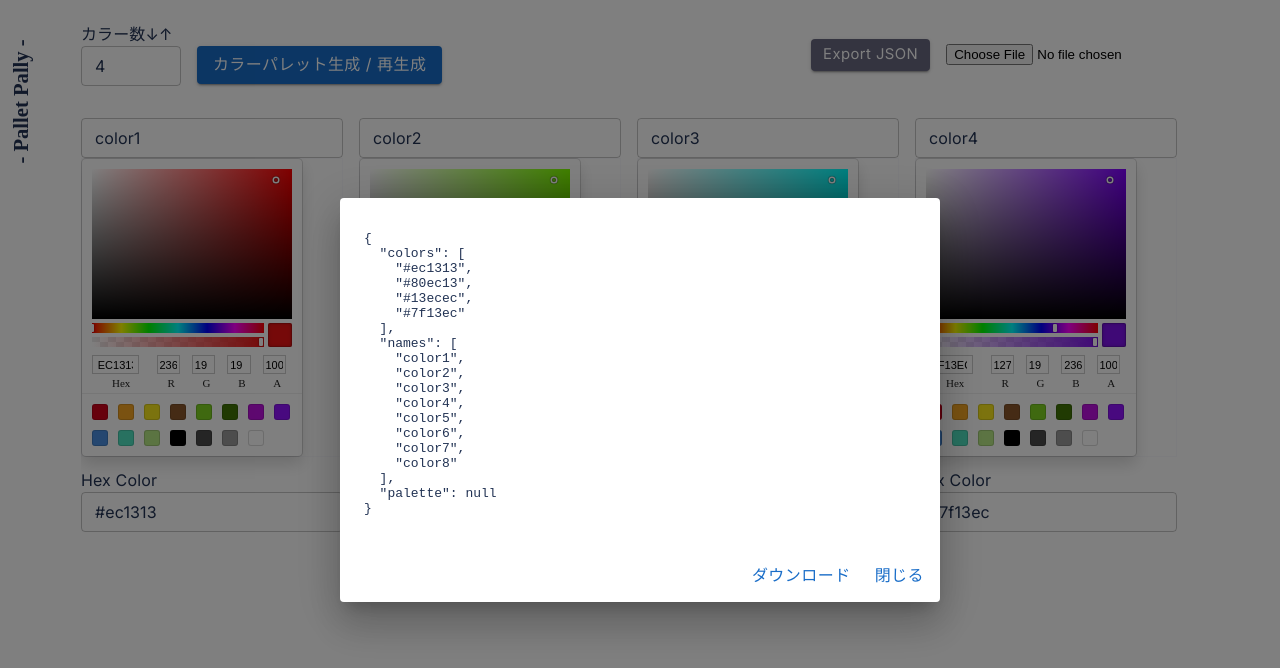
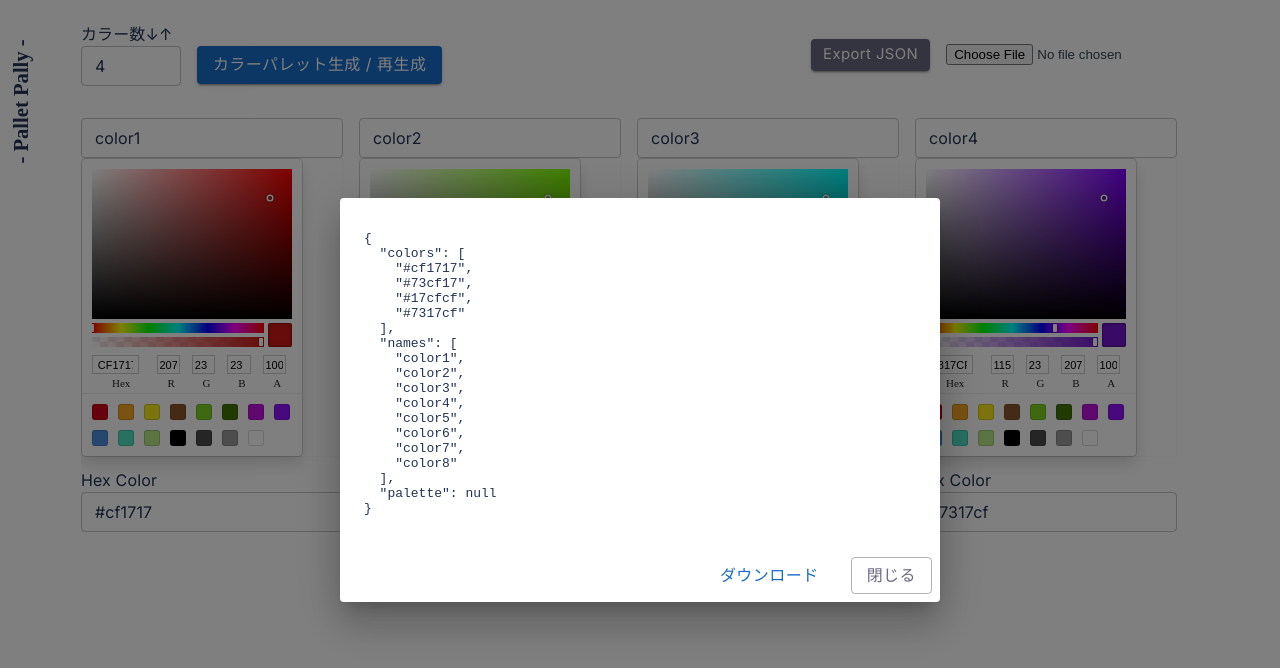
Before and after one commit to BoxPistols/PalettePally-ColorPicker2.0, a Next.js app: page / in a window 1280 px wide. Both pictures are taken after a click on the button "Export JSON". Shown: the top 668 px of the page. Built offline with nearby package versions, Linux system fonts and the light colour scheme.

Commit message:
file spread

```diff
--- /dev/null
+++ b/src/components/ColorInputField.tsx
@@ -0,0 +1,70 @@
+import React, { useEffect, useState } from "react"
+import { Box, TextField, styled, InputLabel } from "@mui/material"
+import { SketchPicker } from "react-color"
+
+type ColorInputFieldProps = {
+  color: string
+  onChange: (newColor: string) => void
+}
+
+const FlexBox = styled(Box)`
+  display: flex;
+  align-items: center;
+`
+
+const StyledInputLabel = styled(InputLabel)`
+  && {
+    transform: none !important;
+    transition: none !important;
+  }
+`
+
+function ColorInputField({ color, onChange }: ColorInputFieldProps) {
+  const [isMounted, setIsMounted] = useState(false)
+
+  useEffect(() => {
+    setIsMounted(true)
+  }, [])
+
+  return (
+    <Box
+      sx={{
+        display: "block",
+        pb: 2,
+        overflow: "auto",
+        maxWidth: "90vw",
+      }}
+    >
+      <FlexBox
+        sx={{
+          mb: 1.5,
+          gap: 1,
+          border: "1px solid #f9f9fc",
+        }}
+      >
+        {isMounted && (
+          <SketchPicker
+            color={color}
+            onChange={(updatedColor: { hex: string }) =>
+              onChange(updatedColor.hex)
+            }
+          />
+        )}
+      </FlexBox>
+      <StyledInputLabel shrink={false} htmlFor="hex-color" size="small">
+        Hex Color
+      </StyledInputLabel>
+      <TextField
+        id="hex-color"
+        value={color}
+        onChange={(e: React.ChangeEvent<HTMLInputElement>) =>
+          onChange(e.target.value)
+        }
+        size="small"
+        sx={{ pl: 0 }}
+      />
+    </Box>
+  )
+}
+
+export default ColorInputField
--- a/src/components/ColorPicker.tsx
+++ b/src/components/ColorPicker.tsx
@@ -1,17 +1,10 @@
 import React, { ChangeEvent, useEffect, useState } from "react"
-import {
-  Box,
-  TextField,
-  Button,
-  Grid,
-  Dialog,
-  DialogContent,
-  DialogActions,
-  styled,
-  InputLabel,
-} from "@mui/material"
-import { SketchPicker } from "react-color"
+import { Box, TextField, Button, styled, InputLabel } from "@mui/material"
 import chroma from "chroma-js"
+import ColorInputField from "./ColorInputField"
+import PaletteGrid from "./PaletteGrid"
+import DialogBox from "./DialogBox"
+import { getCurrentFormattedDate, downloadJSON } from "./utils"
 
 type ColorInputFieldProps = {
   color: string
@@ -39,66 +32,26 @@ const StyledInputLabel = styled(InputLabel)`
   }
 `
 
-function ColorInputField({ color, onChange }: ColorInputFieldProps) {
-  return (
-    <>
-      <Box
-        sx={{
-          display: "block",
-          pb: 2,
-          overflow: "auto",
-          maxWidth: "90vw",
-        }}
-      >
-        <FlexBox
-          sx={{
-            mb: 1.5,
-            gap: 1,
-            border: "1px solid #f9f9fc",
-          }}
-        >
-          <SketchPicker
-            color={color}
-            onChange={(updatedColor: { hex: string }) =>
-              onChange(updatedColor.hex)
-            }
-          />
-        </FlexBox>
-        <StyledInputLabel shrink={false} htmlFor="hex-color" size="small">
-          Hex Color
-        </StyledInputLabel>
-        <TextField
-          id="hex-color"
-          value={color}
-          onChange={(e: React.ChangeEvent<HTMLInputElement>) =>
-            onChange(e.target.value)
-          }
-          size="small"
-          sx={{ pl: 0 }}
-        />
-      </Box>
-    </>
-  )
-}
-
 function ColorPicker() {
   const [numColors, setNumColors] = useState(4)
   const [color, setColor] = useState<string[]>([])
-  const [palette, setPalette] = useState<PaletteType | null>(null)
+  const [palette, setPalette] = useState<
+    { [colorName: string]: { [shade: string]: string } }[] | null
+  >(null)
   const [colorNames, setColorNames] = useState(
     Array.from({ length: numColors }, (_, i) => `color${i + 1}`)
   )
 
   const [showDialog, setShowDialog] = useState(false)
   const [dialogContent, setDialogContent] = useState("")
-
   useEffect(() => {
     if (numColors > color.length) {
       const additionalColors = Array.from(
         { length: numColors - color.length },
         (_, i) =>
-          chroma.hsl(((i + color.length) * 360) / numColors, 0.85, 0.5).hex()
+          chroma.hsl(((i + color.length) * 360) / numColors, 0.8, 0.45).hex()
       )
+
       setColor((prevColors) => [...prevColors, ...additionalColors])
       setColorNames((prevNames) => [
         ...prevNames,
@@ -113,7 +66,7 @@ function ColorPicker() {
     }
   }, [color.length, numColors])
 
-  function handleGenerateClick() {
+  const handleGenerateClick = () => {
     const newPalette = color.map((c, idx) => {
       const baseColor = chroma(c)
       const baseHSL = baseColor.hsl()
@@ -121,10 +74,10 @@ function ColorPicker() {
       const adjustedColors = Object.fromEntries(
         Object.entries(shades).map(([shade, adjustment]) => {
           if (shade === "main") {
-            return [shade, baseColor.hex()] // mainカラーは元の色と一致させる
+            return [shade, baseColor.hex()]
           }
           const [h, s, l] = baseHSL
-          return [shade, chroma.hsl(h, s * 0.85, l + adjustment * 0.1).hex()]
+          return [shade, chroma.hsl(h, s * 0.8, l + adjustment * 0.1).hex()]
         })
       )
 
@@ -135,22 +88,7 @@ function ColorPicker() {
 
   const handleColorNameChange = (index: number, newName: string) => {
     const newColorNames = [...colorNames]
-    const oldName = newColorNames[index]
     newColorNames[index] = newName
-
-    if (palette) {
-      const newPalette = palette.map((colorGroup) => {
-        if (colorGroup[oldName]) {
-          const updatedGroup = { ...colorGroup }
-          updatedGroup[newName] = updatedGroup[oldName]
-          delete updatedGroup[oldName]
-          return updatedGroup
-        }
-        return colorGroup
-      })
-      setPalette(newPalette)
-    }
-
     setColorNames(newColorNames)
   }
 
@@ -160,7 +98,8 @@ function ColorPicker() {
       names: colorNames,
       palette: palette,
     }
-    openDialog(JSON.stringify(data, null, 2))
+    setDialogContent(JSON.stringify(data, null, 2))
+    setShowDialog(true)
   }
 
   const importFromJson = (event: ChangeEvent<HTMLInputElement>) => {
@@ -173,45 +112,11 @@ function ColorPicker() {
           setColor(data.colors)
           setColorNames(data.names)
           setPalette(data.palette)
-
-          // カラーパレットとカラーピッカーの総数を更新
           setNumColors(data.colors.length)
         }
       }
       reader.readAsText(file)
     }
-  }
-
-  const openDialog = (content: React.SetStateAction<string>) => {
-    setDialogContent(content)
-    setShowDialog(true)
-  }
-
-  const closeDialog = () => {
-    setShowDialog(false)
-  }
-
-  function getCurrentFormattedDate() {
-    const now = new Date()
-    const year = now.getFullYear()
-    const month = String(now.getMonth() + 1).padStart(2, "0")
-    const day = String(now.getDate()).padStart(2, "0")
-    const hours = String(now.getHours()).padStart(2, "0")
-    const minutes = String(now.getMinutes()).padStart(2, "0")
-    return `${year}-${month}-${day}-${hours}-${minutes}`
-  }
-
-  function downloadJSON(data: any) {
-    const filename = `palette-pally_${getCurrentFormattedDate()}.json`
-    const blob = new Blob([JSON.stringify(data, null, 2)], {
-      type: "application/json",
-    })
-    const link = document.createElement("a")
-    link.href = URL.createObjectURL(blob)
-    link.download = filename
-    document.body.appendChild(link)
-    link.click()
-    document.body.removeChild(link)
   }
 
   return (
@@ -258,6 +163,7 @@ function ColorPicker() {
           <input type="file" onChange={importFromJson} />
         </Box>
       </Box>
+
       <FlexBox
         sx={{
           flexDirection: "row",
@@ -286,61 +192,15 @@ function ColorPicker() {
           </React.Fragment>
         ))}
       </FlexBox>
-      {palette && (
-        <Grid container spacing={2} mt={2}>
-          {palette.map((colorGroup, i) => (
-            <Grid
-              item
-              xs={6}
-              md={3}
-              lg={2}
-              key={i}
-              style={{ display: "flex", flexDirection: "column" }}
-            >
-              <b>{colorNames[i]}</b>
-              {colorGroup[colorNames[i]] &&
-                Object.entries(colorGroup[colorNames[i]]).map(
-                  ([shade, colorValue]) => (
-                    <Box
-                      m={1}
-                      px={2}
-                      key={shade}
-                      sx={{
-                        flexGrow: 1,
-                        background: colorValue || "transparent",
-                        borderRadius: "6px",
-                        color:
-                          chroma(colorValue as string).luminance() > 0.5
-                            ? "black"
-                            : "white",
-                      }}
-                    >
-                      <Box p={1} sx={{ borderRadius: "6px" }}>
-                        {shade}: {colorValue}
-                      </Box>
-                    </Box>
-                  )
-                )}
-            </Grid>
-          ))}
-        </Grid>
-      )}
 
-      <Dialog open={showDialog} onClose={closeDialog}>
-        <DialogContent
-          sx={{
-            minWidth: "70vw",
-          }}
-        >
-          <pre>{dialogContent}</pre>
-        </DialogContent>
-        <DialogActions>
-          <Button onClick={() => downloadJSON(JSON.parse(dialogContent))}>
-            ダウンロード
-          </Button>
-          <Button onClick={closeDialog}>閉じる</Button>
-        </DialogActions>
-      </Dialog>
+      {palette && <PaletteGrid palette={palette} colorNames={colorNames} />}
+
+      <DialogBox
+        showDialog={showDialog}
+        closeDialog={() => setShowDialog(false)}
+        dialogContent={dialogContent}
+        downloadJSON={() => downloadJSON(JSON.parse(dialogContent))}
+      />
     </>
   )
 }
--- /dev/null
+++ b/src/components/DialogBox.tsx
@@ -0,0 +1,41 @@
+import React from "react"
+import { Dialog, DialogContent, DialogActions, Button } from "@mui/material"
+
+type DialogBoxProps = {
+  showDialog: boolean
+  closeDialog: () => void
+  dialogContent: string
+  downloadJSON: (data: any) => void
+}
+
+function DialogBox({
+  showDialog,
+  closeDialog,
+  dialogContent,
+  downloadJSON,
+}: DialogBoxProps) {
+  return (
+    <Dialog open={showDialog} onClose={closeDialog}>
+      <DialogContent
+        sx={{
+          minWidth: "60vw",
+        }}
+      >
+        <pre>{dialogContent}</pre>
+      </DialogContent>
+      <DialogActions>
+        <Button
+          onClick={() => downloadJSON(JSON.parse(dialogContent))}
+          sx={{ mr: 2 }}
+        >
+          ダウンロード
+        </Button>
+        <Button onClick={closeDialog} variant="outlined" color="secondary">
+          閉じる
+        </Button>
+      </DialogActions>
+    </Dialog>
+  )
+}
+
+export default DialogBox
--- /dev/null
+++ b/src/components/PaletteGrid.tsx
@@ -0,0 +1,54 @@
+import React from "react"
+import { Grid, Box } from "@mui/material"
+import chroma from "chroma-js"
+
+type PaletteGridProps = {
+  palette: { [colorName: string]: { [shade: string]: string } }[]
+  colorNames: string[]
+}
+
+function PaletteGrid({ palette, colorNames }: PaletteGridProps) {
+  return (
+    <Grid container spacing={2} mt={2}>
+      {palette.map((colorGroup, i) => (
+        <Grid
+          item
+          xs={6}
+          md={3}
+          lg={2}
+          key={i}
+          style={{ display: "flex", flexDirection: "column" }}
+        >
+          <b>{colorNames[i]}</b>
+          {colorGroup[colorNames[i]] &&
+            Object.entries(colorGroup[colorNames[i]]).map(
+              ([shade, colorValue]) => (
+                <Box
+                  my={1}
+                  px={1}
+                  key={shade}
+                  sx={{
+                    flexGrow: 1,
+                    background: colorValue || "transparent",
+                    borderRadius: "5px",
+                    whiteSpace: "nowrap",
+                    fontSize: "0.875rem",
+                    color:
+                      chroma(colorValue as string).luminance() > 0.5
+                        ? "black"
+                        : "white",
+                  }}
+                >
+                  <Box p={1} sx={{ borderRadius: "6px" }}>
+                    {shade}: {colorValue}
+                  </Box>
+                </Box>
+              )
+            )}
+        </Grid>
+      ))}
+    </Grid>
+  )
+}
+
+export default PaletteGrid
--- /dev/null
+++ b/src/components/utils.ts
@@ -0,0 +1,24 @@
+function getCurrentFormattedDate() {
+  const now = new Date();
+  const year = now.getFullYear();
+  const month = String(now.getMonth() + 1).padStart(2, "0");
+  const day = String(now.getDate()).padStart(2, "0");
+  const hours = String(now.getHours()).padStart(2, "0");
+  const minutes = String(now.getMinutes()).padStart(2, "0");
+  return `${year}-${month}-${day}-${hours}-${minutes}`;
+}
+
+function downloadJSON(data: any) {
+  const filename = `palette-pally_${getCurrentFormattedDate()}.json`;
+  const blob = new Blob([JSON.stringify(data, null, 2)], {
+    type: "application/json",
+  });
+  const link = document.createElement("a");
+  link.href = URL.createObjectURL(blob);
+  link.download = filename;
+  document.body.appendChild(link);
+  link.click();
+  document.body.removeChild(link);
+}
+
+export { getCurrentFormattedDate, downloadJSON };
--- a/src/styles/globals.css
+++ b/src/styles/globals.css
@@ -9,6 +9,7 @@ body {
   padding: 2vh 4.5vw;
   max-width: 1440px;
   margin: auto;
+  color: #345;
 }
 
 a {
```
